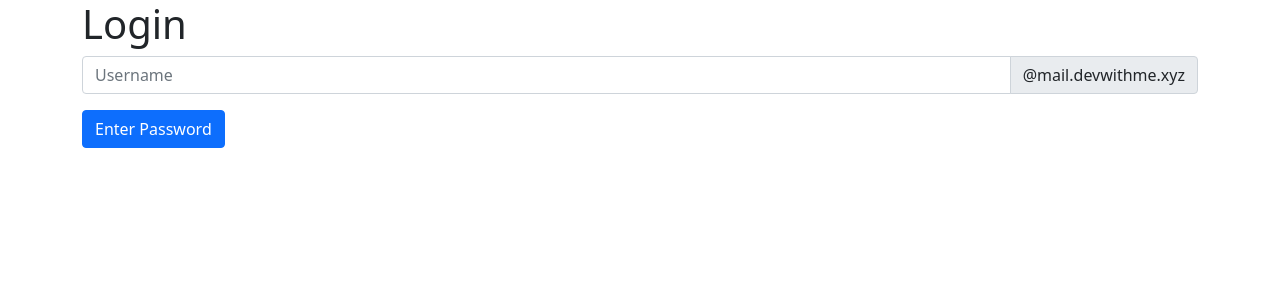
After one commit to boyuan12/GSuite-Recreate, a Django app: page /auth/login/ in a window 1280 px wide. The commit adds this page. Shown: the top 300 px of the page. Run offline with Django 3.2, Linux system fonts and the light colour scheme.

Commit message:
added login view

```diff
--- /dev/null
+++ b/authentication/templates/authentication/login.html
@@ -0,0 +1,52 @@
+{% extends "authentication/base.html" %}
+
+{% block title %}
+    Create your own Doogle Account
+{% endblock %}
+
+{% block main %}
+    <h1>Login</h1>
+    <form method="POST">
+        {% csrf_token %}
+
+        {% if password == False %}
+            <div class="input-group mb-3">
+                <input type="text" class="form-control" placeholder="Username" aria-label="Recipient's username" aria-describedby="basic-addon2" id="username" name="username">
+                <span class="input-group-text" id="basic-addon2">@mail.devwithme.xyz</span>
+            </div>
+            <button type="submit" class="btn btn-primary" id="login-1">Enter Password</button>
+        {% else %}
+            <div>
+                <input class="form-control" type="text" value="{{ username }}" name="username" readonly="readonly">
+            </div>
+            <div class="input-group mb-3">
+                <input type="password" class="form-control" placeholder="Password"  id="password" name="password">
+            </div>
+            <button type="submit" class="btn btn-primary" id="login-1">Login</button>
+        {% endif %}
+    </form>
+
+    <!-- <script>
+        document.getElementById("login-1").onclick = () => {
+            var username = document.getElementById("username").value;
+            fetch("/auth/api/username/", {
+                method: "POST",
+                data: JSON.stringify({"username": username}),
+            })
+            .then(response => response.json())
+            .then(data => {
+                if (data["success"] == false) {
+                    document.body.innerHTML = "<h1>Internal Error, please refresh the page and try again</h1>"
+                } else {
+                    document.getElementById("login-1").remove()
+                    document.getElementById("username").disabled = true
+                    var button = document.createElement("button")
+                    button.setAttribute("type", "submit")
+                    button.setAttribute("class", "btn btn-primary")
+                    button.innerText = "Login"
+                    document.getElementById("button").appendChild(button);
+                }
+            })
+        }
+    </script> -->
+{% endblock %}
--- a/authentication/templates/authentication/register.html
+++ b/authentication/templates/authentication/register.html
@@ -32,4 +32,5 @@
           </div>
           <button type="submit" class="btn btn-primary">Register</button>
     </form>
+
 {% endblock %}
--- a/authentication/urls.py
+++ b/authentication/urls.py
@@ -5,4 +5,6 @@ urlpatterns = [
     path("register/", views.register),
     path("register/phone/", views.step_two_phone),
     path("phone-verify/", views.phone_verify),
+    path("api/username/", views.api_check_username_exist),
+    path("login/", views.login_view)
 ]
--- a/authentication/views.py
+++ b/authentication/views.py
@@ -1,4 +1,4 @@
-from django.http.response import HttpResponse
+from django.http.response import HttpResponse, JsonResponse
 from django.shortcuts import render, redirect
 from django.contrib.auth import authenticate, login, logout
 from django.contrib.auth.models import User
@@ -6,12 +6,17 @@ from helpers import validate_password, random_str
 import os
 from twilio.rest import Client
 from .models import Profile
+from django.http import HttpRequest
+from django.views.decorators.csrf import csrf_exempt
+import json
 
 
 TWILIO_ACCOUNT_SID = os.getenv("TWILIO_ACCOUNT_SID")
 TWILIO_AUTH_TOKEN = os.getenv("TWILIO_AUTH_TOKEN")
 
 c = Client(TWILIO_ACCOUNT_SID, TWILIO_AUTH_TOKEN)
+
+BASE_URL = "127.0.0.1:8000"
 
 # Create your views here.
 def register(request):
@@ -91,8 +96,54 @@ def phone_verify(request):
 
 
 def login_view(request):
-    pass
+    if request.method == "POST":
+        print(request.POST)
+        if not request.POST.get("password"):
+            username = request.POST["username"]
+            try:
+                User.objects.get(username=username)
+                return render(request, "authentication/login.html", {
+                    "password": True,
+                    "username": username
+                })
+            except User.DoesNotExist:
+                return render(request, "authentication/login.html", {
+                    "message": "Username Invalid",
+                    "password": False
+                })
+
+        else:
+            user = authenticate(username=request.POST["username"], password=request.POST["password"])
+            if user == None:
+                return render(request, "authentication/login.html", {
+                    "password": False,
+                    "message": "Invalid credential, try again."
+                })
+            login(request, user)
+            return HttpResponse("logged in successfullY!")
+
+    else:
+        return render(request, "authentication/login.html", {
+            "password": False
+        })
 
 
 def logout_view(request):
     pass
+
+
+@csrf_exempt
+def api_check_username_exist(request: HttpRequest):
+    if request.method == "POST":
+        if request.get_host() != BASE_URL:
+            return JsonResponse({"success": False, "valid": None})
+
+        print("Log: ", request.body)
+        data = json.loads(request.body.decode("utf-8"))
+        username = data["username"]
+
+        try:
+            User.objects.get(username=username)
+            return JsonResponse({"success": True, "valid": True})
+        except User.DoesNotExist:
+            return JsonResponse({"success": True, "valid": False})
```
Also changed, not shown: db.sqlite3.
